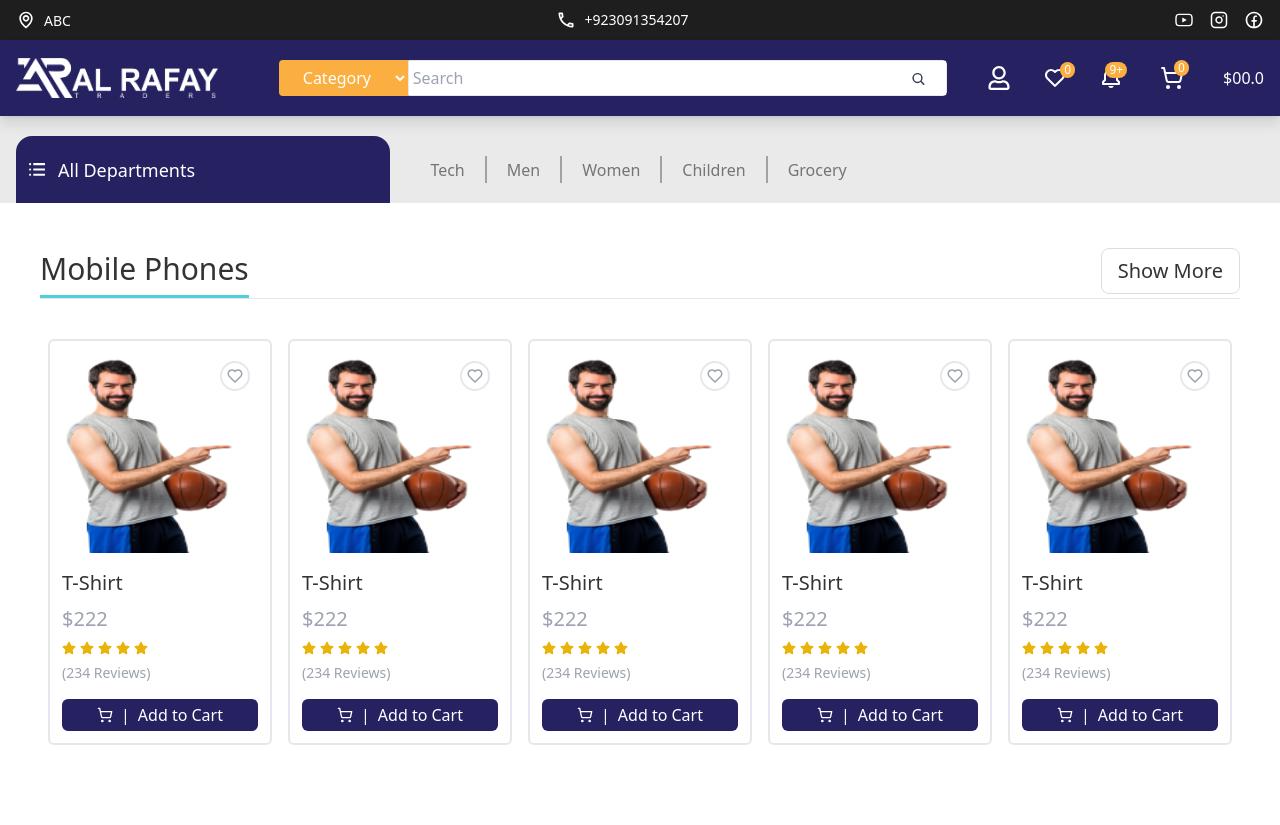
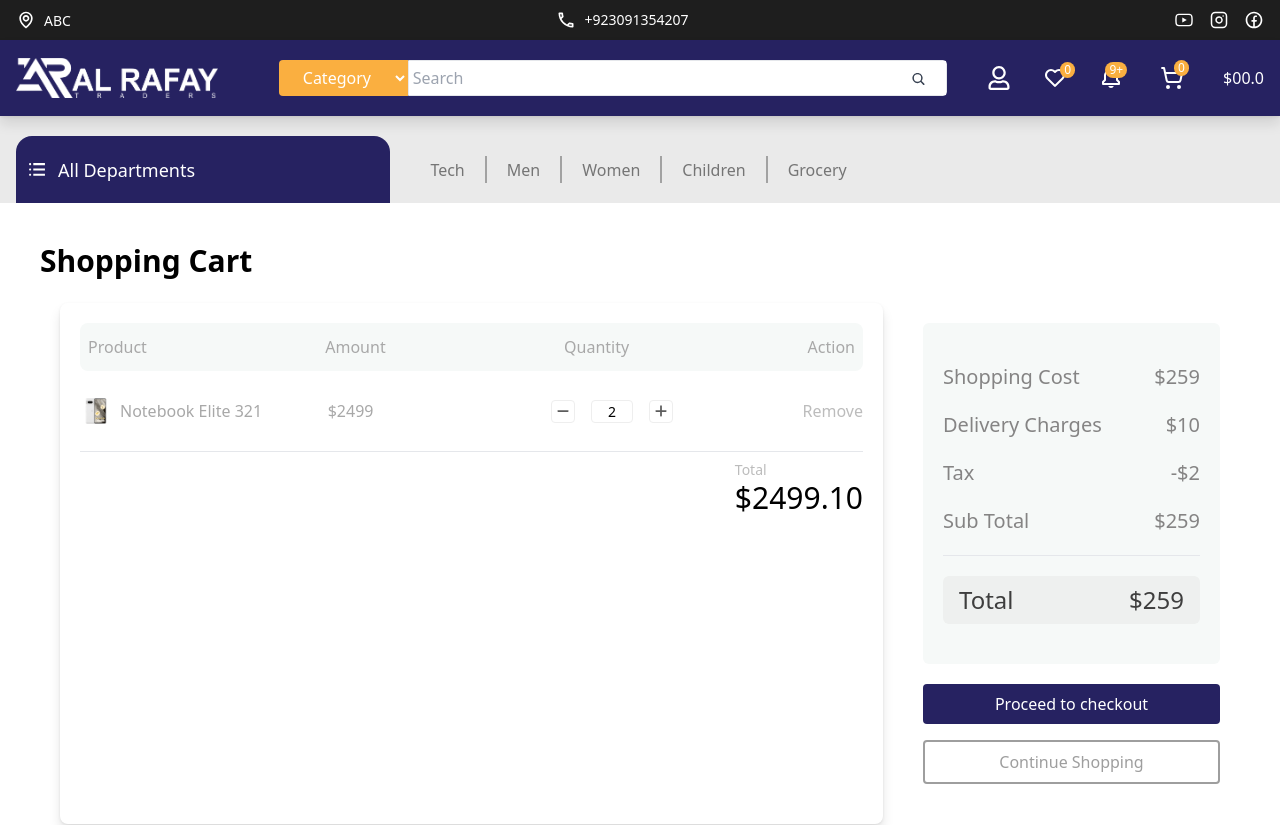
Before and after one commit to awaisabdulsalam/Al-Rafey, a React (Vite) app: page /al-rafey/checkout in a window 1280 px wide. Shown: the top 825 px of the page. Built offline with nearby package versions, Linux system fonts and the light colour scheme.

Commit message:
Making cart page dynamic

```diff
--- a/src/App.jsx
+++ b/src/App.jsx
@@ -37,7 +37,7 @@ function App() {
           <Route path="/al-rafey/favourites" element={<Favourites />} />
           <Route path="/al-rafey/purchase" element={<Purchase />} />
           <Route path="/al-rafey/order-confirm" element={<Order />} />
-          <Route path="/al-rafey/" element={<Checkout />} />
+          <Route path="/al-rafey/checkout" element={<Checkout />} />
         </Routes>
         <MobilePhones />
         <CallToAction />
```
